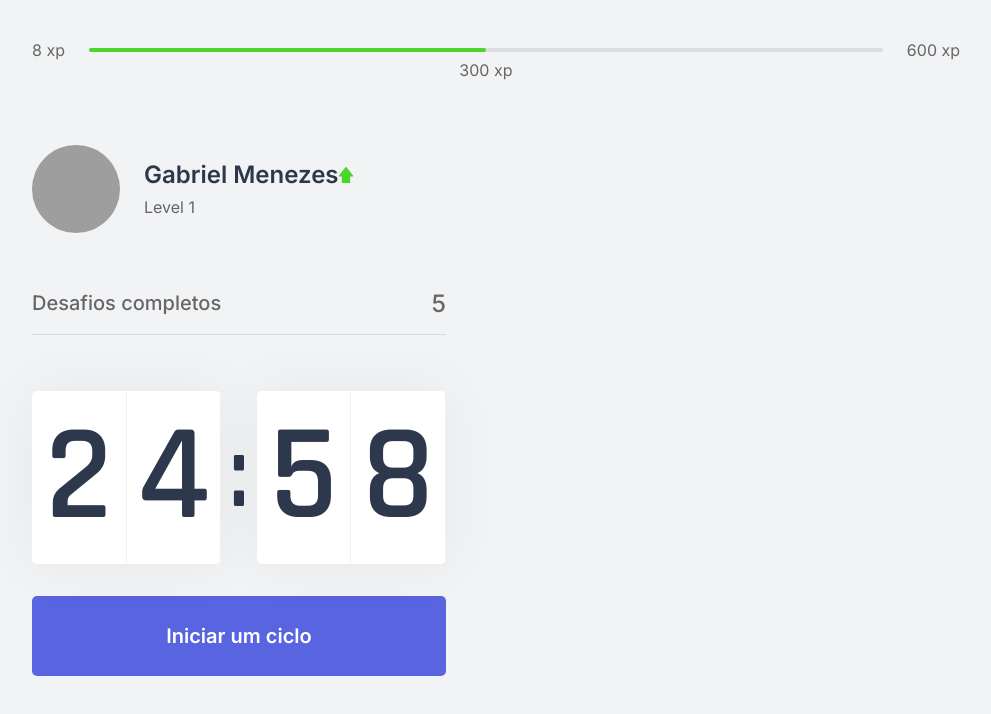
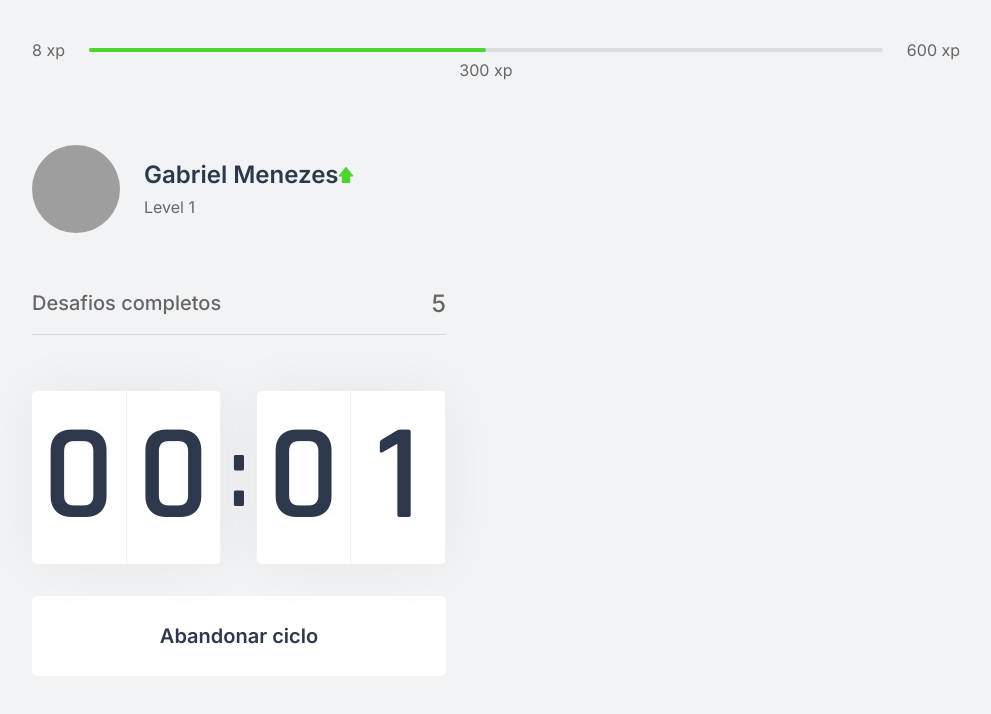
Before and after one commit to gabrielsideprojects/moveit, a Next.js app: page / in a window 1280 px wide. Both pictures are taken after a click on the button "Iniciar um ciclo". Shown: the top 714 px of the page, without its empty margins (144-1135 px from the left). Built offline with nearby package versions, Linux system fonts and the light colour scheme; grey boxes are pictures that could not be loaded.

Commit message:
Componente de countdown com fluxo de ciclo encerrado

```diff
--- a/src/components/Countdown.tsx
+++ b/src/components/Countdown.tsx
@@ -1,9 +1,12 @@
 import { useState, useEffect } from 'react'
 import styles from '../styles/components/Countdown.module.css'
 
+let countdownTimeout: NodeJS.Timeout
+
 export function Countdown() {
-    const [time, setTime] = useState(25 * 60)
-    const [active, setActive] = useState(false)
+    const [time, setTime] = useState(0.05 * 60)
+    const [isActive, setIsActive] = useState(false)
+    const [hasFinished, setHasFinished] = useState(false)
     const minutes = Math.floor(time/60);
     const seconds = time % 60;
 
@@ -11,14 +14,23 @@
     const [secondLeft, secondRight] = String(seconds).padStart(2, '0').split('')
 
     function startCountdown() {
-        setActive(true)
+        setIsActive(true)
+    }
+
+    function resetCountdown(){
+        clearTimeout(countdownTimeout)
+        setIsActive(false)
+        setTime(0.05 * 60)
     }
 
     useEffect(()=>{
-        if(active && time > 0) {
-            setTimeout(()=>{setTime(time - 1)}, 1000)
+        if(isActive && time > 0) {
+            countdownTimeout =  setTimeout(()=>{setTime(time - 1)}, 1000)
+        }else if(isActive && time === 0){
+                setHasFinished(true)
+                setIsActive(false)
         }
-    },[active, time])
+    },[isActive, time])
 
 
     return (
@@ -34,9 +46,36 @@
                     <span>{secondRight}</span>
                 </div>
             </div>
-            <button onClick={startCountdown} type="button" className={styles.countdownButton}>
-                Iniciar um ciclo
-            </button>
+            {
+                hasFinished ? (
+                    <button
+                    disabled
+                    className={styles.countdownButton}>
+                      Ciclo encerrado
+                    </button>
+                ) : (
+                    <>
+                      {
+                        isActive ? (
+                            <button
+                            onClick={resetCountdown}
+                            type="button"
+                            className={`${styles.countdownButton} ${styles.countdownButtonActive}`}>
+                                Abandonar ciclo
+                            </button>
+                        ) : (
+                            <button
+                            onClick={startCountdown}
+                            type="button"
+                            className={styles.countdownButton}>
+                                    Iniciar um ciclo
+                            </button>
+                     )
+                 }
+                    </>
+                )
+            }
+
         </div>
     )
 }
--- a/src/styles/components/Countdown.module.css
+++ b/src/styles/components/Countdown.module.css
@@ -50,7 +50,21 @@
   font-weight: 600;
   transition: background-color 0.2s;
 }
-
-.countdownButton:hover {
+.countdownButton:not(:disabled):hover {
   background: var(--blue-dark);
 }
+
+.countdownButtonActive {
+  background-color: var(--white);
+  color: var(--title);
+}
+.countdownButtonActive:not(:disabled):hover {
+  background: var(--red);
+  color: var(--white);
+}
+
+.countdownButton:disabled {
+  background: var(--white);
+  color: var(--text);
+  cursor: not-allowed;
+}
```
